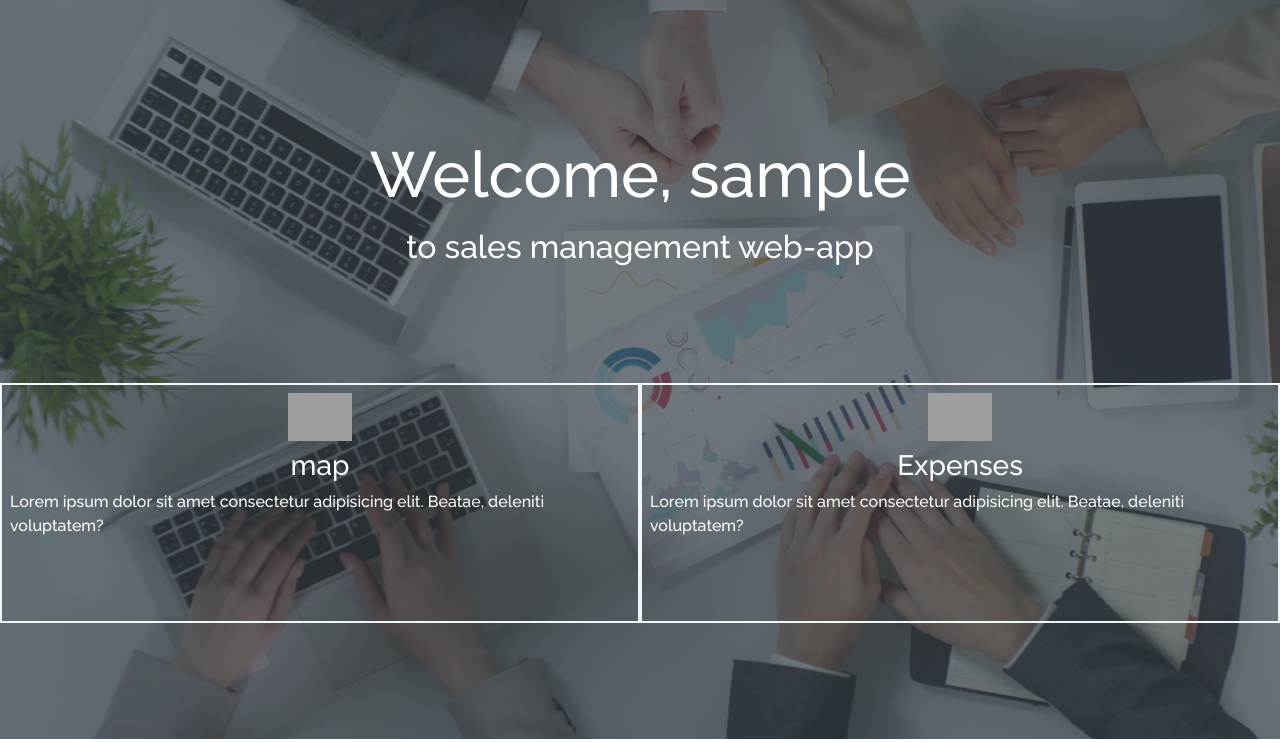
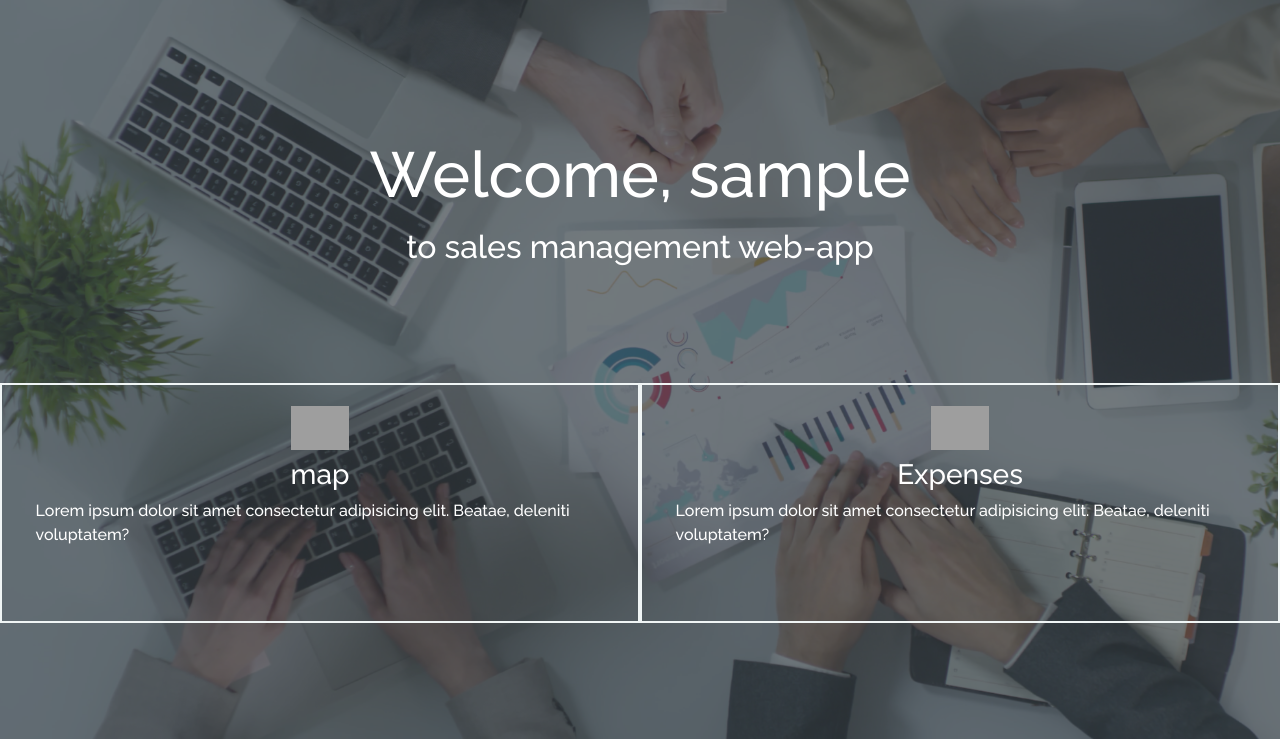
Before and after one commit to Devanshvora03/sales, a Django app: page / in a window 1280 px wide. Shown: the part 57-800 px from the top of the page. Run offline with Django 3.2, Linux system fonts and the light colour scheme; the visitor is signed in with stand-in values (Sample User, id 1); some libraries are stand-ins or nearby versions; grey boxes are pictures that could not be loaded.

Commit message:
home page fixes 2

```diff
--- a/static/css/home.css
+++ b/static/css/home.css
@@ -64,6 +64,7 @@ body{
 }
 
 .box-1{
+    padding: 2% 4%;
     border: 2px solid #f0f5f5;
     width: 40rem;
     height: 15rem;
```
